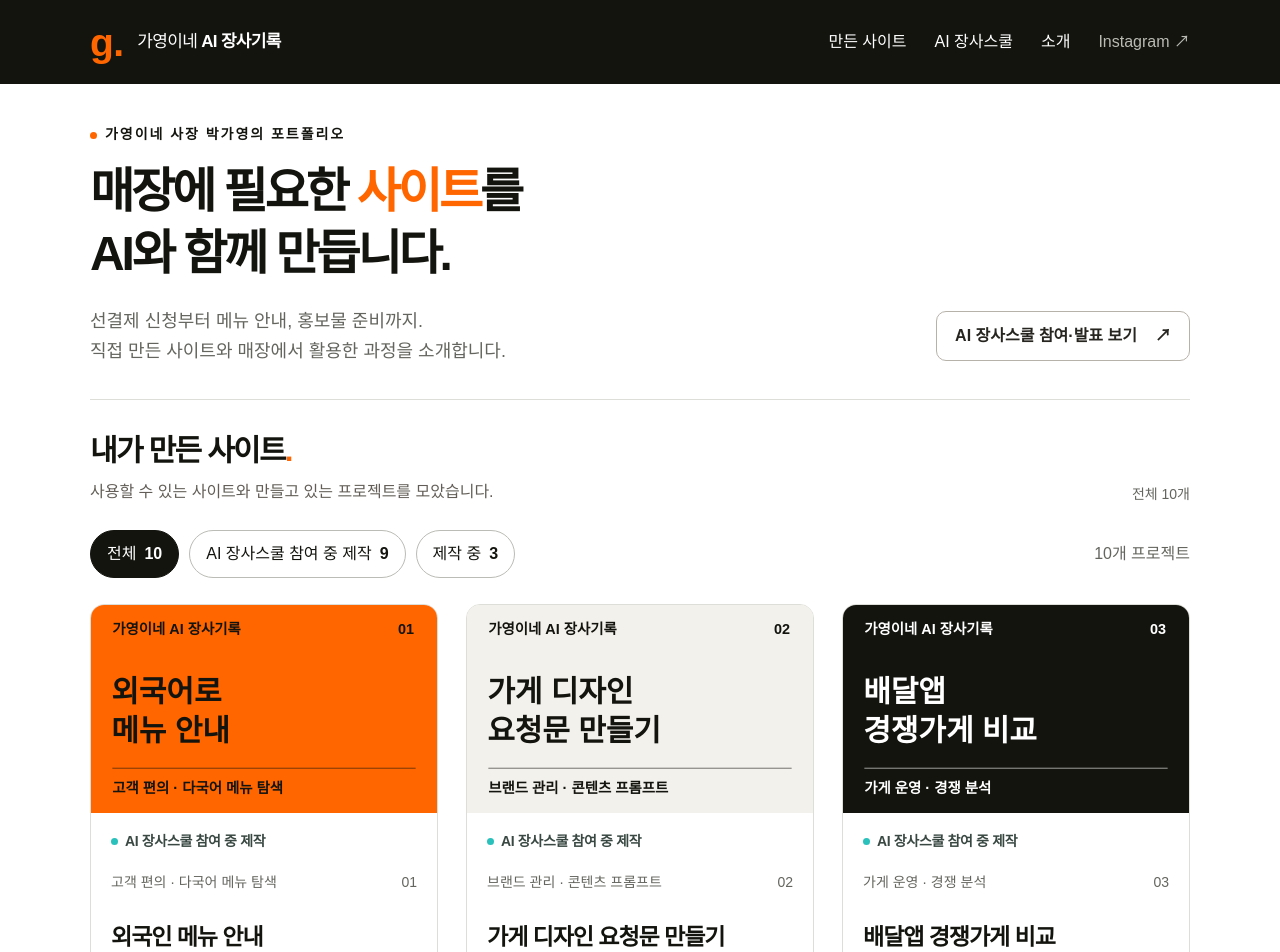
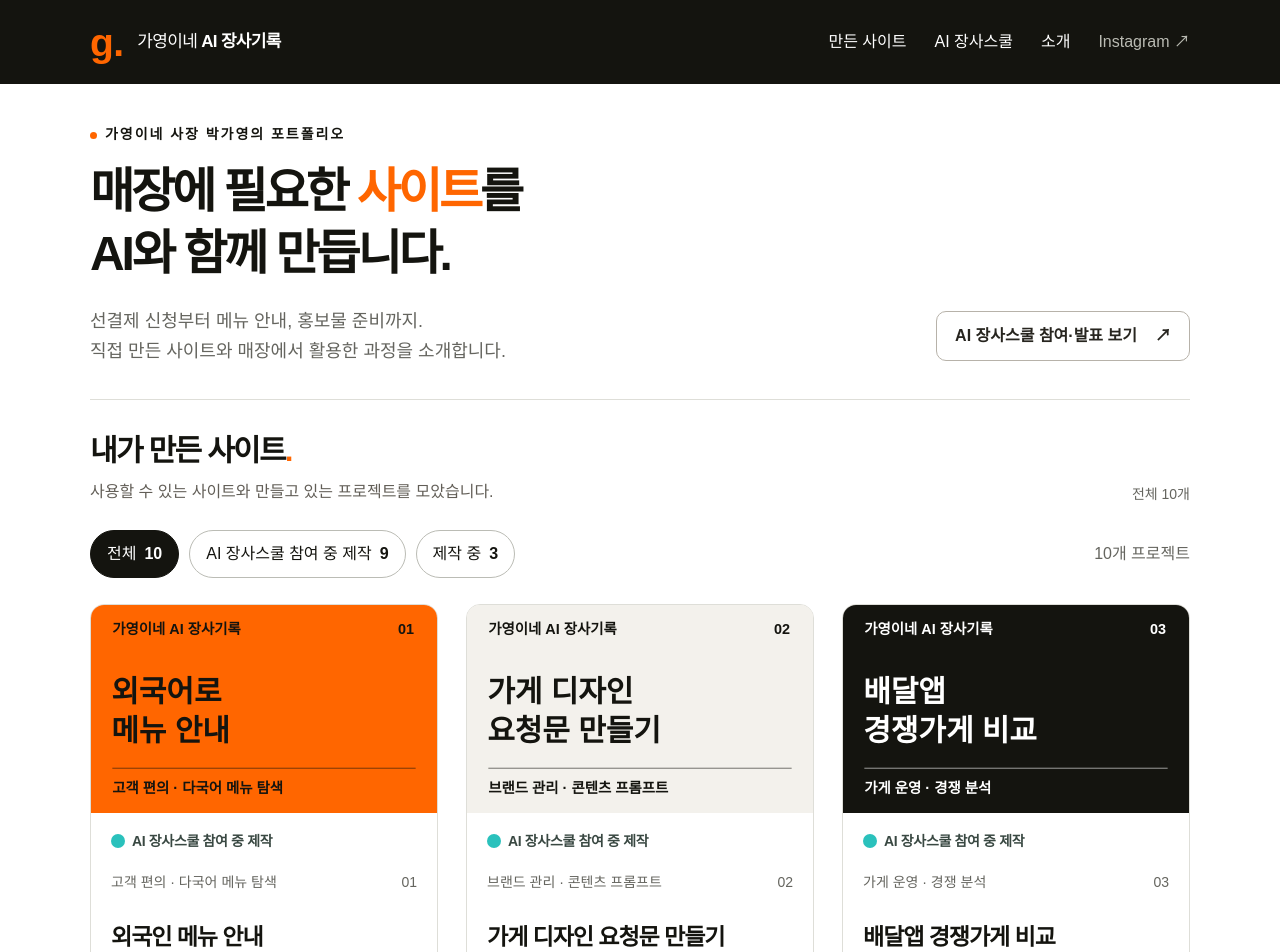
Before and after one commit to pky0704/gayoung-ai-portfolio, a Next.js app: page / in a window 1280 px wide. Shown: the top 952 px of the page. Built offline with nearby package versions, Linux system fonts and the light colour scheme; no server answers.

Commit message:
fix: set school badge dot diameter to 14px

```diff
--- a/app/refresh.css
+++ b/app/refresh.css
@@ -9,7 +9,7 @@
 .gallery-controls{margin-bottom:26px;gap:12px}.gallery-filters .school-filter{border-color:#bbbcb5}.gallery-filters .school-filter[aria-pressed=true]{background:var(--ink);color:#fff;border-color:var(--ink)}
 .project-grid{gap:28px;align-items:stretch}.project-grid>div{display:flex;min-width:0}.project{width:100%;height:100%;display:flex;flex-direction:column;border:1px solid #deded8;border-radius:14px;overflow:hidden;background:#fff;transition:box-shadow .18s}
 .project:hover{box-shadow:0 8px 26px #2820180a}.project .cover-link{display:block;flex:none;background:#f5f1ea;aspect-ratio:5/3;overflow:hidden}.project .cover{width:100%;height:100%;object-fit:contain}.project .work-cover{width:100%;height:100%;padding:22px}.project-body{padding:18px 20px 14px;display:flex;flex-direction:column;flex:1;min-width:0}
-.card-tag-slot{min-height:32px;display:flex;align-items:flex-start}.school-tag{background:transparent;border:0;border-radius:0;color:#394842;padding:0;gap:7px;font-size:14px;line-height:1.5;letter-spacing:-.025em;font-weight:600}.school-tag-icon{display:block;width:7px;height:7px;border-radius:50%;background:#2ac1bc;font-size:0;flex-shrink:0}.project .school-tag{margin:0}
+.card-tag-slot{min-height:32px;display:flex;align-items:flex-start}.school-tag{background:transparent;border:0;border-radius:0;color:#394842;padding:0;gap:7px;font-size:14px;line-height:1.5;letter-spacing:-.025em;font-weight:600}.school-tag-icon{display:block;width:14px;height:14px;border-radius:50%;background:#2ac1bc;font-size:0;flex-shrink:0}.project .school-tag{margin:0}
 .project-meta{font-size:14px;margin:8px 0 0;min-height:42px;gap:8px}.project h3{font-size:23px;line-height:1.4;margin:8px 0 12px;min-height:65px;letter-spacing:-.045em}
 .card-summary{font-size:16px;line-height:1.8;color:#58544e;min-height:116px}.project .status{font-size:14px;margin-top:18px;margin-bottom:14px;color:#655a4d}.card-links{margin-top:auto;gap:12px;justify-content:space-between;flex-wrap:wrap;font-size:16px}.card-links a{gap:6px}.unavailable{color:#77736c;font-size:14px;align-self:center}
 .work-cover.official-site{background:#ffead7}.work-cover.menu-play{background:#f6eedf}.work-cover.order-call{background:#2b2925}.work-cover strong{font-size:clamp(24px,2.1vw,30px)}.primary{border-radius:10px;color:#201810}
```
